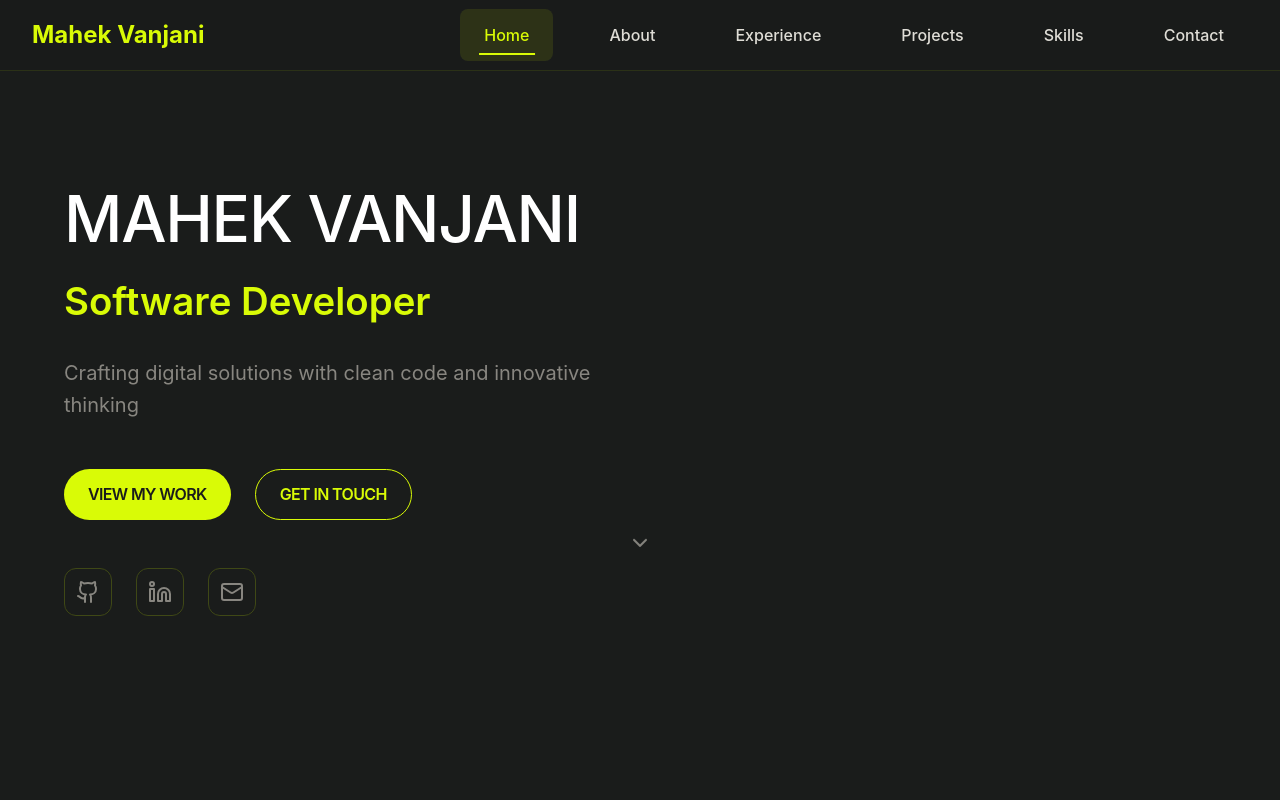
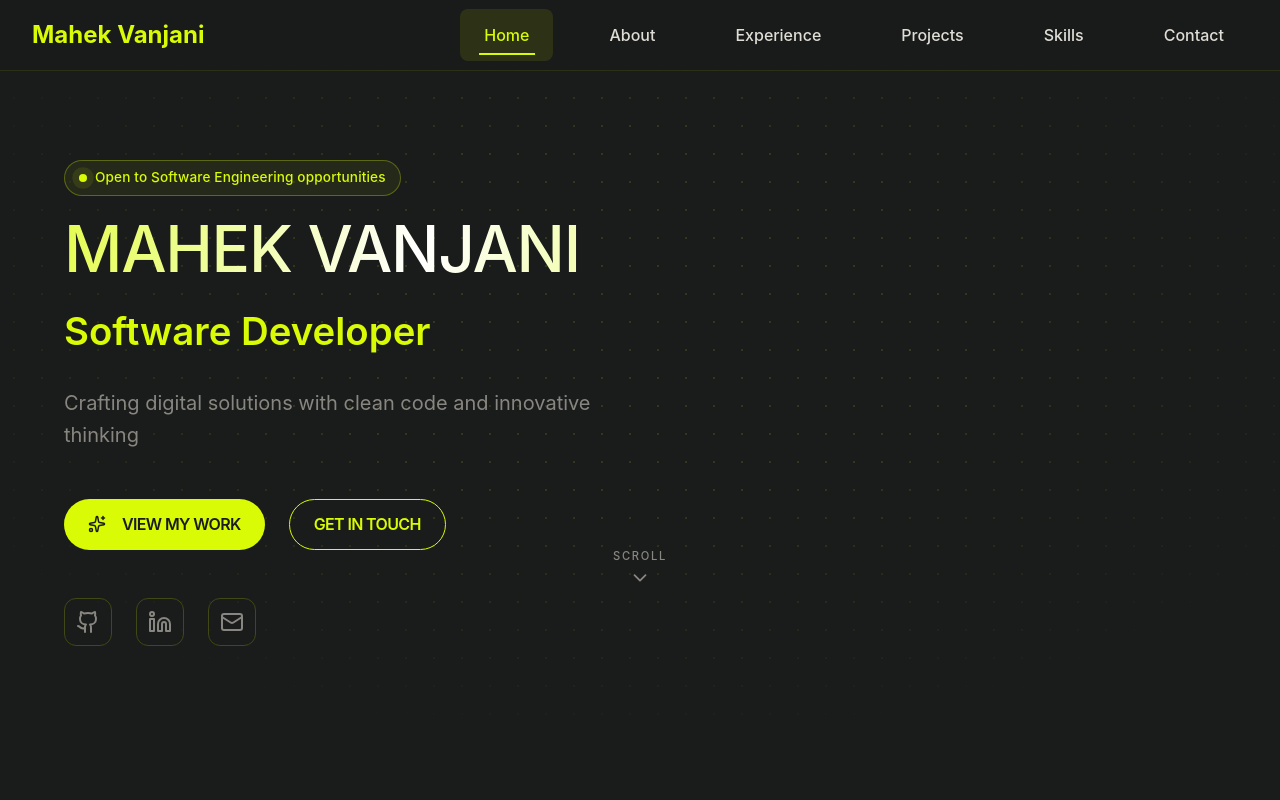
Before and after one commit to MahekVanjani611/react-portfolio, a React (Vite) app: page / in a window 1280 px wide. Shown: the top 800 px of the page. Built offline with nearby package versions, Linux system fonts and the light colour scheme.

Commit message:
Enhance Hero section: availability badge, gradient name, glowing/tilting laptop with floating particles, dot-grid backdrop, improved scroll cue

```diff
--- a/src/components/Hero.jsx
+++ b/src/components/Hero.jsx
@@ -1,5 +1,5 @@
 import React, { useEffect, useRef, useState } from "react";
-import { ChevronDown, Github, Linkedin, Mail } from "lucide-react";
+import { ChevronDown, Github, Linkedin, Mail, Sparkles } from "lucide-react";
 import { Button } from "./ui/button";
 import Typed from "typed.js";
 import "../App.css";
@@ -7,6 +7,8 @@ import "../App.css";
 const Hero = ({ id, personalData, scrollToSection }) => {
   const typedEl = useRef(null);
   const typedInstance = useRef(null);
+  const laptopRef = useRef(null);
+  const [tilt, setTilt] = useState({ x: 0, y: 0 });
 
   // Laptop typing area dimensions
   const laptopHeight = 260; // height of the screen
@@ -58,13 +60,34 @@ const Hero = ({ id, personalData, scrollToSection }) => {
     };
   }, [profileStrings]);
 
+  // Subtle mouse-driven tilt on the laptop illustration
+  const handleMouseMove = (e) => {
+    const node = laptopRef.current;
+    if (!node) return;
+    const rect = node.getBoundingClientRect();
+    const px = (e.clientX - rect.left) / rect.width - 0.5;
+    const py = (e.clientY - rect.top) / rect.height - 0.5;
+    setTilt({ x: py * -8, y: px * 10 });
+  };
+
+  const resetTilt = () => setTilt({ x: 0, y: 0 });
+
   return (
     <section id={id} className="hero-section">
+      <div className="hero-grid-overlay" aria-hidden="true"></div>
+
       <div className="hero-container flex flex-col md:flex-row justify-between items-center">
 
         {/* Left Side */}
         <div className="hero-content md:w-1/2 text-center md:text-left">
-          <h1 className="hero-title">{personalData.name}</h1>
+          <div className="hero-badge">
+            <span className="hero-badge-dot"></span>
+            Open to Software Engineering opportunities
+          </div>
+
+          <h1 className="hero-title">
+            <span className="hero-title-gradient">{personalData.name}</span>
+          </h1>
           <h2 className="hero-subtitle">{personalData.title}</h2>
           <p className="hero-description">{personalData.tagline}</p>
 
@@ -73,6 +96,7 @@ const Hero = ({ id, personalData, scrollToSection }) => {
               className="btn-primary"
               onClick={() => scrollToSection("projects")}
             >
+              <Sparkles size={18} />
               View My Work
             </Button>
             <Button
@@ -115,12 +139,29 @@ const Hero = ({ id, personalData, scrollToSection }) => {
 
         {/* Right Side - Laptop */}
         <div className="hero-right md:w-1/2 flex justify-center items-center mt-10 md:mt-0">
-          <div className="hero-animation relative w-full flex justify-center items-center">
+          <div
+            ref={laptopRef}
+            className="hero-animation relative w-full flex justify-center items-center"
+            onMouseMove={handleMouseMove}
+            onMouseLeave={resetTilt}
+            style={{
+              transform: `perspective(1000px) rotateX(${tilt.x}deg) rotateY(${tilt.y}deg)`,
+            }}
+          >
+            <div className="hero-laptop-glow" aria-hidden="true"></div>
+
+            {/* Floating particles */}
+            <span className="hero-particle hero-particle-1"></span>
+            <span className="hero-particle hero-particle-2"></span>
+            <span className="hero-particle hero-particle-3"></span>
+            <span className="hero-particle hero-particle-4"></span>
+
             <svg
               width="100%"
               height="100%"
               viewBox="0 0 600 400"
               preserveAspectRatio="xMidYMid meet"
+              className="hero-laptop-svg"
             >
               {/* Laptop Screen */}
               <rect
@@ -157,16 +198,6 @@ const Hero = ({ id, personalData, scrollToSection }) => {
                 ></div>
               </foreignObject>
 
-              {/* Blinking Cursor
-              <rect x="530" y="80" width="10" height="25" fill="#D9FB06" opacity="1">
-                <animate
-                  attributeName="opacity"
-                  values="1;0;1"
-                  dur="0.8s"
-                  repeatCount="indefinite"
-                />
-              </rect> */}
-
               {/* Laptop Base */}
               <rect
                 x="40"
@@ -183,13 +214,14 @@ const Hero = ({ id, personalData, scrollToSection }) => {
         </div>
 
         {/* Scroll Indicator */}
-        <div className="hero-scroll-indicator mt-15">
+        <div className="hero-scroll-indicator">
           <button
             className="scroll-button"
             onClick={() => scrollToSection("about")}
             aria-label="Scroll Down"
           >
-            <ChevronDown size={24} />
+            <span className="scroll-label">Scroll</span>
+            <ChevronDown size={22} />
           </button>
         </div>
 
--- a/src/styles/enhance.css
+++ b/src/styles/enhance.css
@@ -343,7 +343,147 @@ body::after {
   to { opacity: 1; transform: scale(1) translateY(0); }
 }
 
-/* ---------- Reduced motion ---------- */
+/* ---------- Hero: dot-grid backdrop ---------- */
+.hero-section {
+  overflow: hidden;
+}
+
+.hero-grid-overlay {
+  position: absolute;
+  inset: 0;
+  z-index: 0;
+  background-image: radial-gradient(rgba(217, 251, 6, 0.12) 1px, transparent 1px);
+  background-size: 28px 28px;
+  mask-image: radial-gradient(ellipse 70% 60% at 50% 40%, black 40%, transparent 90%);
+  -webkit-mask-image: radial-gradient(ellipse 70% 60% at 50% 40%, black 40%, transparent 90%);
+  pointer-events: none;
+}
+
+.hero-container {
+  position: relative;
+  z-index: 1;
+}
+
+/* ---------- Hero: availability badge ---------- */
+.hero-badge {
+  display: inline-flex;
+  align-items: center;
+  gap: 8px;
+  padding: 6px 14px;
+  margin-bottom: var(--space-md);
+  border-radius: var(--radius-pill);
+  border: 1px solid rgba(217, 251, 6, 0.3);
+  background: rgba(217, 251, 6, 0.06);
+  color: var(--brand-primary);
+  font-size: 0.85rem;
+  font-weight: 500;
+  letter-spacing: 0.01em;
+}
+
+.hero-badge-dot {
+  width: 8px;
+  height: 8px;
+  border-radius: 50%;
+  background: var(--brand-primary);
+  box-shadow: 0 0 0 0 rgba(217, 251, 6, 0.6);
+  animation: pulse-dot 2s ease-out infinite;
+}
+
+@keyframes pulse-dot {
+  0% { box-shadow: 0 0 0 0 rgba(217, 251, 6, 0.55); }
+  70% { box-shadow: 0 0 0 8px rgba(217, 251, 6, 0); }
+  100% { box-shadow: 0 0 0 0 rgba(217, 251, 6, 0); }
+}
+
+/* ---------- Hero: animated gradient name ---------- */
+.hero-title-gradient {
+  background: linear-gradient(100deg, var(--brand-primary), #ffffff, var(--brand-primary));
+  background-size: 200% auto;
+  -webkit-background-clip: text;
+  background-clip: text;
+  color: transparent;
+  animation: gradient-sweep 6s linear infinite;
+}
+
+@keyframes gradient-sweep {
+  to { background-position: 200% center; }
+}
+
+/* ---------- Hero: laptop glow + tilt ---------- */
+.hero-animation {
+  transition: transform 0.15s ease-out;
+  transform-style: preserve-3d;
+}
+
+.hero-laptop-glow {
+  position: absolute;
+  inset: 10%;
+  z-index: -1;
+  background: radial-gradient(circle, rgba(217, 251, 6, 0.28), transparent 65%);
+  filter: blur(40px);
+  animation: glow-pulse 4s ease-in-out infinite;
+}
+
+@keyframes glow-pulse {
+  0%, 100% { opacity: 0.7; transform: scale(1); }
+  50% { opacity: 1; transform: scale(1.08); }
+}
+
+.hero-laptop-svg {
+  filter: drop-shadow(0 20px 40px rgba(0, 0, 0, 0.45));
+}
+
+/* ---------- Hero: floating particles ---------- */
+.hero-particle {
+  position: absolute;
+  width: 6px;
+  height: 6px;
+  border-radius: 50%;
+  background: var(--brand-primary);
+  box-shadow: 0 0 10px rgba(217, 251, 6, 0.7);
+  opacity: 0.8;
+}
+
+.hero-particle-1 { top: 12%; left: 8%; animation: particle-float-a 7s ease-in-out infinite; }
+.hero-particle-2 { top: 68%; left: 4%; width: 4px; height: 4px; animation: particle-float-b 9s ease-in-out infinite; animation-delay: 1s; }
+.hero-particle-3 { top: 20%; right: 6%; width: 5px; height: 5px; animation: particle-float-b 8s ease-in-out infinite; animation-delay: 2s; }
+.hero-particle-4 { bottom: 10%; right: 12%; animation: particle-float-a 6s ease-in-out infinite; animation-delay: 0.5s; }
+
+@keyframes particle-float-a {
+  0%, 100% { transform: translate(0, 0); opacity: 0.7; }
+  50% { transform: translate(14px, -18px); opacity: 1; }
+}
+
+@keyframes particle-float-b {
+  0%, 100% { transform: translate(0, 0); opacity: 0.6; }
+  50% { transform: translate(-12px, 16px); opacity: 1; }
+}
+
+/* ---------- Hero: scroll cue ---------- */
+.hero-scroll-indicator {
+  z-index: 2;
+}
+
+.scroll-button {
+  display: flex;
+  flex-direction: column;
+  align-items: center;
+  gap: 4px;
+}
+
+.scroll-label {
+  font-size: 0.7rem;
+  letter-spacing: 0.15em;
+  text-transform: uppercase;
+  color: var(--text-secondary);
+}
+
+@media (max-width: 768px) {
+  .hero-grid-overlay {
+    background-size: 20px 20px;
+  }
+}
+
 @media (prefers-reduced-motion: reduce) {
   *, *::before, *::after {
     animation-duration: 0.01ms !important;
```
